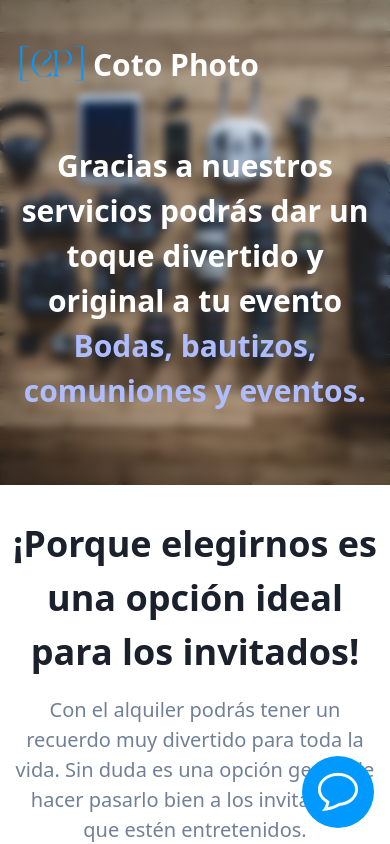
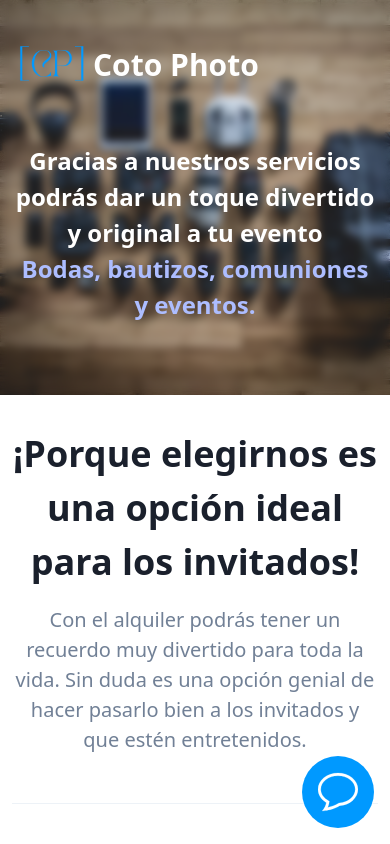
Before and after one commit to Br0wnZ/Coto-Photo-Landing, a Next.js app: page / in a window 390 px wide. Shown: the top 844 px of the page. Built offline with nearby package versions, Linux system fonts and the light colour scheme.

Commit message:
feat(layout): mobile header improved

```diff
--- a/src/components/hero/HeroOneButton.tsx
+++ b/src/components/hero/HeroOneButton.tsx
@@ -8,7 +8,7 @@ type IHeroOneButtonProps = {
 
 const HeroOneButton = (props: IHeroOneButtonProps) => (
   <header className="text-center">
-    <h1 className="text-3xl font-bold text-white md:text-5xl md:leading-hero">
+    <h1 className="text-2xl font-bold text-white md:text-5xl md:leading-hero">
       {props.title}
     </h1>
     <div className="text-md mb-16 mt-4 md:text-2xl">{props.description}</div>
```
